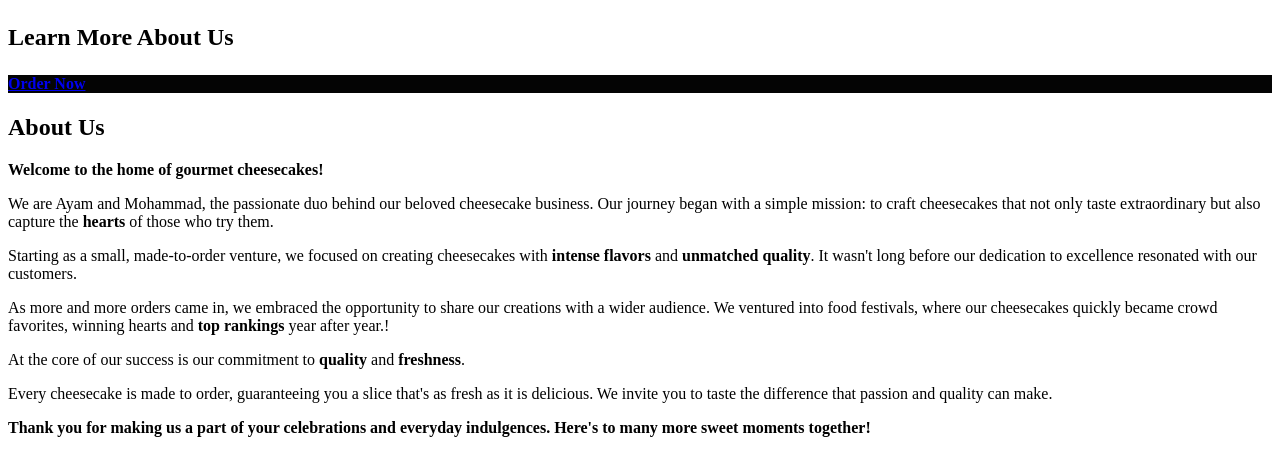
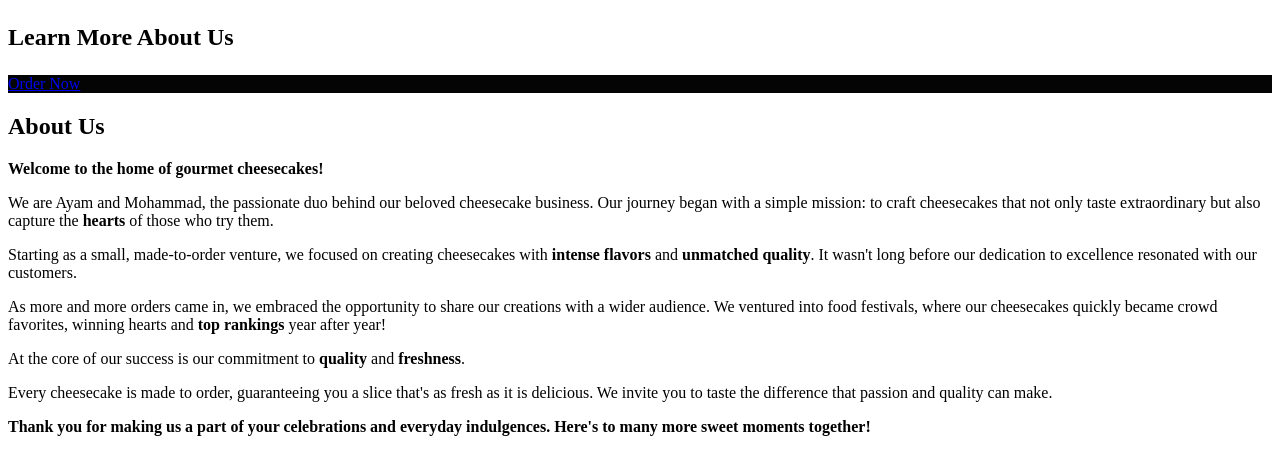
Before and after one commit to ayam-ali/ayam-ali.github.io, a plain HTML site: page aboutus.html in a window 1280 px wide. Drawn offline with Linux system fonts and the light colour scheme.

Commit message:
order now button

```diff
--- a/aboutus.html
+++ b/aboutus.html
@@ -14,9 +14,10 @@
             <div class="col-lg-7 position-relative about-img" style="background-image: url(img/chefs_aboutme.jpg) ;"
                 data-aos="fade-up" data-aos-delay="150">
                 <div class="call-us position-absolute">
-                    <h4><a href="orderform.html" class="order glightbox btn-order d-flex align-items-center">Order Now</a></h4>
+                    <h4> </h4>
                     <!--<a href="orderform.html" class="order glightbox btn-order d-flex align-items-center">Order Now</a> -->
                    <!--<a href="mailto:cakeme.am@gmail.com"><i class="fa fa-envelope fa-2x" aria-hidden="true"></i></a> -->
+                   <a href="orderform.html" class="order glightbox btn-order d-flex align-items-center">Order Now</a>
                 </div>
             </div>
             <div class="col-lg-5 d-flex align-items-end" data-aos="fade-up" data-aos-delay="300">
@@ -33,7 +34,7 @@
                         </p>
                         <p>As more and more orders came in, we embraced the opportunity to share our creations with a
                             wider audience. We ventured into food festivals, where our cheesecakes quickly became crowd
-                            favorites, winning hearts and <strong>top rankings</strong> year after year.!
+                            favorites, winning hearts and <strong>top rankings</strong> year after year!
                         </p>
                         <p>At the core of our success is our commitment to <strong>quality</strong> and
                             <strong>freshness</strong>.</p>
```
Also changed, not shown: logo.PNG.
